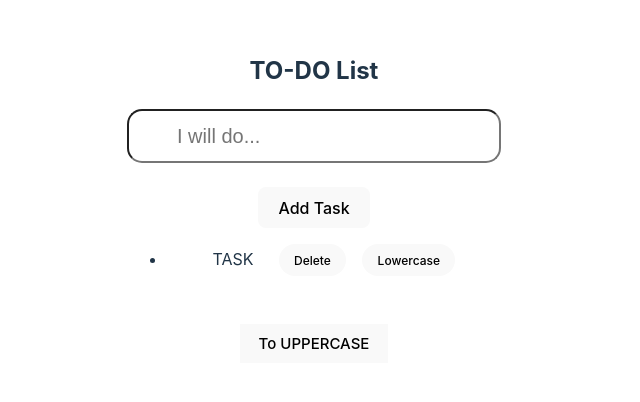
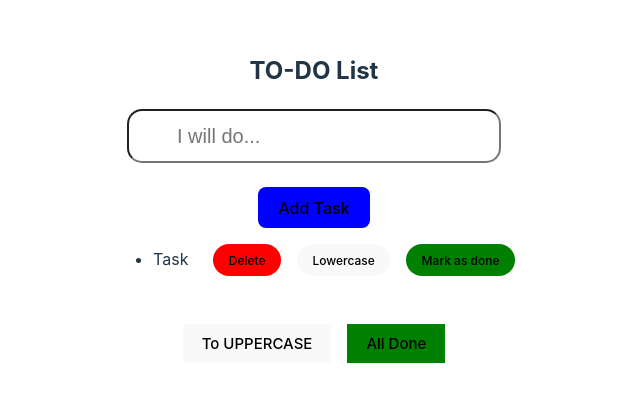
Before and after one commit to JajoriaYogesh04/ReactJS, a React (Vite) app in the folder chapter4/react-state-class2/: page / in a window 1280 px wide. Shown: the part 202-604 px from the top of the page, without its empty margins (326-966 px from the left). Built offline with nearby package versions, Linux system fonts and the light colour scheme.

Commit message:
Mark as Done functionality for one and all

```diff
--- a/chapter4/react-state-class2/src/Todo.jsx
+++ b/chapter4/react-state-class2/src/Todo.jsx
@@ -3,7 +3,7 @@ import { v4 as uuidv4 } from 'uuid';
 // uuidv4();
 
 function Todo(){
-    let [todos, setTodos]= useState([{task: "TASK", id: uuidv4()}]);
+    let [todos, setTodos]= useState([{task: "Task", id: uuidv4(), isDone: false}]);
     let [newTodo, setNewtodo]= useState("");
 
     function updateNewtodo(event){
@@ -15,7 +15,7 @@ function Todo(){
     function updateTodo(){
         // console.log("Adding new Task")
         setTodos((prevTodo)=>{
-            return [...prevTodo, {task: newTodo, id: uuidv4()}]
+            return [...prevTodo, {task: newTodo, id: uuidv4(), isDone: false}]
         });
         setNewtodo("");
     }
@@ -55,12 +55,34 @@ function Todo(){
         })
     }
 
+    function markAllDone(){
+        // console.log("All Done");
+        // let copy= todos.map((todo)=>({...todo, isDone: true}))
+        // console.log(copy);
+        setTodos((prevTodo)=>{
+            return prevTodo.map((todo)=>({...todo, isDone: true}));
+        })
+    }
+
+    function markOneDone(id){
+        setTodos((prevTodo)=>{
+            return prevTodo.map((todo)=>{
+                if(todo.id === id){
+                    return {...todo, isDone: true};
+                }
+                else{
+                    return todo;
+                }
+            });
+        })
+    }
+
     return(
         <>
             <h2>TO-DO List</h2>
             <input type="text" placeholder="I will do..." onChange={updateNewtodo} value={newTodo} style={{width: "20rem", height: "3rem", borderRadius: "15px", fontSize: "20px", paddingLeft: "3rem"}}/>
             <br /><br />
-            <button onClick={updateTodo}>Add Task</button>
+            <button onClick={updateTodo} style={{backgroundColor:"blue"}}>Add Task</button>
             <br />
             <ul>
                 {
@@ -68,9 +90,13 @@ function Todo(){
                         return(
                             <li key={todo.id}>
                                 <span>
-                                    {todo.task}&nbsp;&nbsp;
-                                    <button onClick={()=>{deleteTodo(todo.id)}} style={{marginBottom:"0.5rem", fontSize:"12px", marginLeft:"1rem", borderRadius:"20px"}}>Delete</button>
+                                    <span style={{textDecoration: todo.isDone ? "line-through" : ""}}>
+                                        {todo.task}
+                                    </span>
+                                    &nbsp;&nbsp;
+                                    <button onClick={()=>{deleteTodo(todo.id)}} style={{marginBottom:"0.5rem", fontSize:"12px", marginLeft:"1rem", borderRadius:"20px", backgroundColor:"red"}}>Delete</button>
                                     <button onClick={()=>{lowerCaseOne(todo.id)}} style={{marginBottom:"0.5rem", fontSize:"12px", marginLeft:"1rem", borderRadius:"20px"}}>Lowercase</button>
+                                    <button onClick={()=>{markOneDone(todo.id)}} style={{marginBottom:"0.5rem", fontSize:"12px", marginLeft:"1rem", borderRadius:"20px", backgroundColor:"green"}}>Mark as done</button>
                                 </span>
                             </li>
                         )
@@ -79,6 +105,7 @@ function Todo(){
             </ul>
             <br />
             <button onClick={upperCaseAll} style={{fontSize:"15px", borderRadius:"0px"}}>To UPPERCASE</button>
+            <button onClick={markAllDone} style={{fontSize:"15px", borderRadius:"0px", marginLeft:"1rem", backgroundColor:"green"}}>All Done</button>
         </>
     )
 }
```
